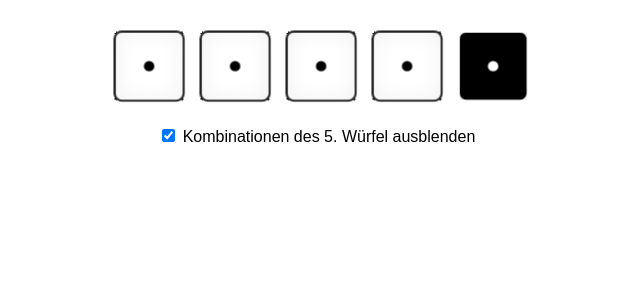
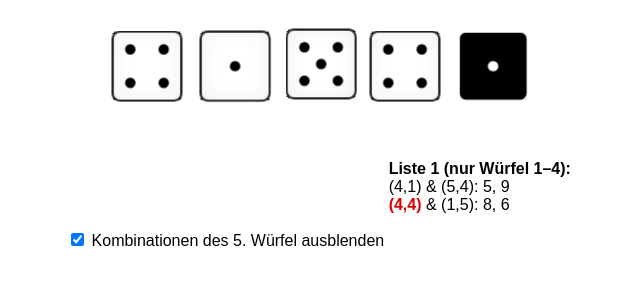
Before and after one commit to keili2k/DDD_wuerfelpaare, a plain HTML site: page index.html in a window 1280 px wide. Both pictures are taken after a click on the element 640 px from the left and 64 px from the top of the page. Shown: the whole page, without its empty margins (321-961 px from the left). Drawn offline with Linux system fonts and the light colour scheme.

Commit message:
Update index.html
Neuer Versuch bei Checkbox Wechsel die Kombinationrn des 5 Würfel ein-/auszublenden

```diff
--- a/index.html
+++ b/index.html
@@ -2,34 +2,49 @@
 <html lang="de">
 <head>
   <meta charset="UTF-8" />
-  <title>Drehbare Würfel + Paarsummen</title>
+  <title>Drehbare Würfel + Paarsummen (5. Würfel schwarz)</title>
   <style>
-    body {
-      font-family: Arial, sans-serif;
-      margin: 2em;
-      text-align: center;
+    body { font-family: Arial, sans-serif; margin: 2em; text-align: center; }
+    .dice-row { display: flex; gap: 22px; justify-content: center; margin-bottom: 22px; }
+    .scene { width: 64px; height: 64px; perspective: 700px; }
+    .dice {
+      width: 64px; height: 64px;
+      position: relative; transform-style: preserve-3d;
+      transition: transform 900ms cubic-bezier(.2,.7,.2,1);
+      margin: 0 auto;
+    }
+    .face {
+      position: absolute; width: 64px; height: 64px;
+      background: #fff; border: 2px solid #222; border-radius: 8px;
+      display: flex; align-items: center; justify-content: center;
+      font: 700 20px/1 system-ui, Arial, sans-serif;
+      box-shadow: inset 0 0 20px rgba(0,0,0,.06);
+    }
+    /* Flächen positionieren (Kantenlänge 64 -> translateZ 32) */
+    .front  { transform: rotateY(0deg)   translateZ(32px); }
+    .back   { transform: rotateY(180deg) translateZ(32px); }
+    .right  { transform: rotateY(90deg)  translateZ(32px); }
+    .left   { transform: rotateY(-90deg) translateZ(32px); }
+    .top    { transform: rotateX(90deg)  translateZ(32px); }
+    .bottom { transform: rotateX(-90deg) translateZ(32px); }
+
+    /* 5. Würfel schwarz mit weißer Zahl */
+    .is-fifth .face {
+      background: #000;
+      color: #fff;
+      border: 2px solid #fff;
     }
 
-    .dice-row {
-      display: flex;
-      gap: 22px;
-      justify-content: center;
-      margin-bottom: 22px;
-    }
-
-    .scene {
-      width: 64px;
-      height: 64px;
-      perspective: 700px;
-    }
-
-    .dice {
-      width: 64px;
-      height: 64px;
-      position: relative;
-      transform-style: preserve-3d;
-      transition: transform 900ms cubic-bezier(.2,.7,.2,1);
-      margin: 0 auto;
+    button { margin-top: 10px; padding: 10px 18px; font-size: 16px; cursor: pointer; }
+    #values { margin-top: 12px; font-weight: 600; }
+    #result { margin-top: 24px; white-space: pre-line; text-align: left; display: inline-block; }
+    .pasch { color: #d00; font-weight: 800; }
+    .pip {
+  width: 10px;
+  height: 10px;
+  background: currentColor;
+  border-radius: 50%;
+  position: absolute;
 }
 
 .face {
@@ -39,33 +54,19 @@
   background: #fff;
   border: 2px solid #222;
   border-radius: 8px;
-      display: flex;
-      align-items: center;
-      justify-content: center;
   box-shadow: inset 0 0 20px rgba(0,0,0,.06);
+  color: #000; /* für schwarze Punkte */
 }
-
-    .front  { transform: rotateY(0deg)   translateZ(32px); }
-    .back   { transform: rotateY(180deg) translateZ(32px); }
-    .right  { transform: rotateY(90deg)  translateZ(32px); }
-    .left   { transform: rotateY(-90deg) translateZ(32px); }
-    .top    { transform: rotateX(90deg)  translateZ(32px); }
-    .bottom { transform: rotateX(-90deg) translateZ(32px); }
 
 .is-fifth .face {
   background: #000;
-      color: #fff;
+  color: #fff; /* weiße Punkte */
   border: 2px solid #fff;
 }
-
-    .pip {
-      width: 10px;
-      height: 10px;
-      background: currentColor;
-      border-radius: 50%;
-      position: absolute;
+#list2.show {
+  opacity: 1;
+  max-height: 1000px; /* groß genug für Inhalt */
 }
-
 /* Zentrierte Pip-Positionen */
 .p1 { top: 50%; left: 50%; transform: translate(-50%, -50%); }
 .p2 { top: 25%; left: 25%; transform: translate(-50%, -50%); }
@@ -74,41 +75,6 @@
 .p5 { top: 75%; left: 25%; transform: translate(-50%, -50%); }
 .p6 { top: 50%; left: 25%; transform: translate(-50%, -50%); }
 .p7 { top: 50%; left: 75%; transform: translate(-50%, -50%); }
-
-    button {
-      margin-top: 10px;
-      padding: 10px 18px;
-      font-size: 16px;
-      cursor: pointer;
-    }
-
-    #values {
-      margin-top: 12px;
-      font-weight: 600;
-    }
-
-    #result {
-      margin-top: 24px;
-      text-align: left;
-      display: inline-block;
-    }
-
-    .pasch {
-      color: #d00;
-      font-weight: 800;
-    }
-
-    #list2 {
-      opacity: 0;
-      max-height: 0;
-      overflow: hidden;
-      transition: opacity 0.6s ease, max-height 0.6s ease;
-    }
-
-    #list2.show {
-      opacity: 1;
-      max-height: 1000px;
-    }
   </style>
 </head>
 <body>
@@ -119,22 +85,20 @@
     <div class="scene"><div class="dice" id="d4"></div></div>
     <div class="scene"><div class="dice is-fifth" id="dice5"></div></div>
   </div>
-
+  <div id="values" style="display:none;"></div>
   <label>
   <input type="checkbox" id="toggleFifth" checked />
   Kombinationen des 5. Würfel ausblenden
   </label>
-
-  <div id="values" style="display:none;"></div>
   <div id="result">
   <div id="list1"></div>
-    <div id="list2"></div>
+  <div id="list2" style="opacity: 0; max-height: 0; overflow: hidden; transition: opacity 0.6s ease, max-height 0.6s ease;"></div>
   </div>
 
   <script>
     let lastValues = [];
     let lastSplits5unique = [];
-
+    // ---------- Würfel aufbauen ---------
     function createDice(id) {
   const dice = document.getElementById(id);
   const faces = ['front','back','right','left','top','bottom'];
@@ -152,6 +116,7 @@
     const div = document.createElement('div');
     div.className = "face " + faces[i];
 
+    // Pips hinzufügen
     pipsMap[value].forEach(clsArr => {
       const pip = document.createElement('div');
       pip.className = 'pip ' + clsArr.join(' ');
@@ -162,9 +127,9 @@
   }
   dice.style.transform = "rotateX(0deg) rotateY(0deg) rotateZ(0deg)";
     }
-
     ['d1','d2','d3','d4','dice5'].forEach(createDice);
 
+    // ---------- Orientierung: gewünschte Zahl nach VORN ----------
     function orientationForFrontValue(v) {
       switch (v) {
         case 1: return { x: 0,   y: 0,   z: 0   };
@@ -176,12 +141,10 @@
         default: return { x: 0, y: 0, z: 0 };
       }
     }
-
     function extraSpins() {
       const r = () => 360 * Math.floor(Math.random()*3);
       return { x: r(), y: r(), z: r() };
     }
-
     function animateDiceToValue(id, value) {
       const el = document.getElementById(id);
       const base = orientationForFrontValue(value);
@@ -189,6 +152,7 @@
       el.style.transform = `rotateX(${base.x + add.x}deg) rotateY(${base.y + add.y}deg) rotateZ(${base.z + add.z}deg)`;
     }
 
+    // ---------- Hilfen ----------
     function rollValues(n) {
       return Array.from({length: n}, () => 1 + Math.floor(Math.random()*6));
     }
@@ -230,6 +194,35 @@
       return text;
     }
 
+    // ---------- Hauptaktion ----------
+    function rollAndCalc() {
+  const values = rollValues(5);
+  lastValues = values;
+
+  ['d1','d2','d3','d4','dice5'].forEach((id, idx) => animateDiceToValue(id, values[idx]));
+
+  document.getElementById("values").textContent = "Ergebnisse: " + values.join(", ");
+
+  const arr4 = values.slice(0,4);
+  const arr5 = values.slice();
+  const splits4 = getSplits(arr4);
+  const set4    = new Set(splits4.map(s => s.key));
+  const splits5all = getSplits(arr5);
+
+  lastSplits5unique = splits5all.filter(s => {
+    const uses5 = s.idx.pair1.includes(4) || s.idx.pair2.includes(4);
+    return uses5 && !set4.has(s.key);
+  });
+
+  document.getElementById("list1").innerHTML =
+    "<b>Liste 1 (nur Würfel 1–4):</b>\n" + formatSplits(splits4);
+
+  updateFifthDisplay();
+    }
+
+
+document.getElementById("toggleFifth").addEventListener("change", updateFifthDisplay);
+
 function updateFifthDisplay() {
   const list2 = document.getElementById("list2");
   const showFifth = !document.getElementById("toggleFifth").checked;
@@ -243,8 +236,6 @@
     list2.innerHTML = "";
   }
 }
-
-    document.getElementById("toggleFifth").addEventListener("change", updateFifthDisplay);
   </script>
 </body>
 </html>
```
Lines whose indentation alone changed are shown as unchanged.
